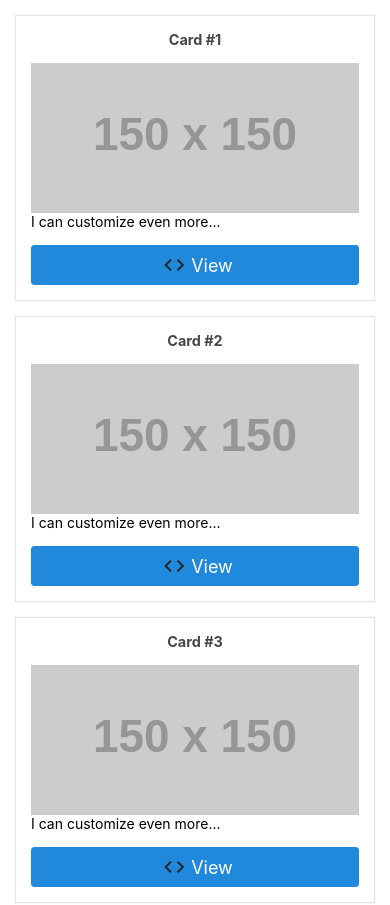
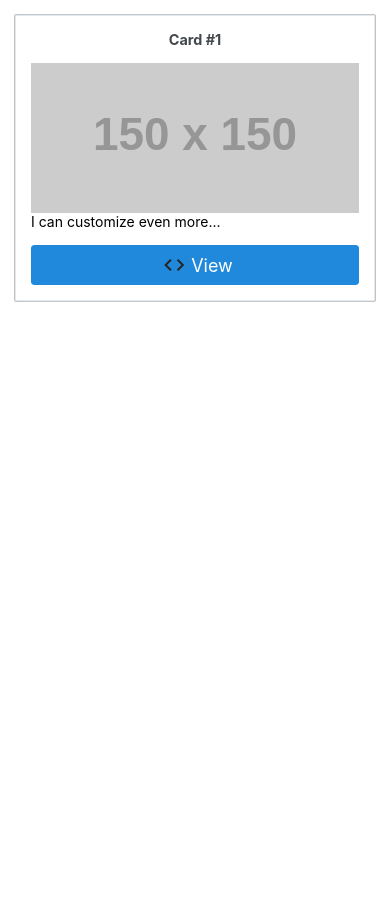
Before and after one commit to irarelycode-dev/learn_reactnative, a React Native app: screen / in a window 390 px wide. Shown: the top 905 px of the page. After the commit the page ends 844 px from the top, so only its background shows below. Built offline with nearby package versions, Linux system fonts and the light colour scheme.

Commit message:
cards stacked up

```diff
--- a/App.js
+++ b/App.js
@@ -30,10 +30,28 @@ export default function App() {
     );
   };
 
+  const renderNoMoreCard = () => {
+    return (
+      <Card>
+        <Card.Title>No more cards!</Card.Title>
+        <Text style={{ marginBottom: 15 }}>No more content!</Text>
+        <Button
+          icon={{ name: "code" }}
+          backgroundColor="#03A9F4"
+          title="View"
+        />
+      </Card>
+    );
+  };
+
   return (
     <View style={styles.container}>
       {/* <Ball /> */}
-      <Deck data={DATA} renderCard={renderCard} />
+      <Deck
+        data={DATA}
+        renderCard={renderCard}
+        renderNoMoreCard={renderNoMoreCard}
+      />
     </View>
   );
 }
--- a/src/Deck.js
+++ b/src/Deck.js
@@ -1,5 +1,5 @@
 import React, { Component } from "react";
-import { View, Animated, PanResponder } from "react-native";
+import { View, Animated, PanResponder, StyleSheet } from "react-native";
 
 //constants
 import { SCREEN_WIDTH, SWIPE_THRESHOLD } from "../constants/constants";
@@ -73,7 +73,12 @@ class Deck extends Component {
   }
 
   renderCards() {
-    return this.props.data.map((item, index) => {
+    if (this.state.index >= this.props.data.length) {
+      return this.props.renderNoMoreCard();
+    }
+
+    return this.props.data
+      .map((item, index) => {
         if (index < this.state.index) {
           return null;
         }
@@ -81,7 +86,7 @@ class Deck extends Component {
         if (index === this.state.index) {
           return (
             <Animated.View
-            style={this.getCardStyle()}
+              style={[this.getCardStyle(), styles.cardStyle]}
               {...this.state.panResponder.panHandlers}
               key={0}
             >
@@ -90,8 +95,13 @@ class Deck extends Component {
           );
         }
 
-      return this.props.renderCard(item);
-    });
+        return (
+          <View key={item.id} style={styles.cardStyle}>
+            {this.props.renderCard(item)}
+          </View>
+        );
+      })
+      .reverse();
   }
 
   render() {
@@ -100,3 +110,10 @@ class Deck extends Component {
 }
 
 export default Deck;
+
+const styles = StyleSheet.create({
+  cardStyle: {
+    position: "absolute",
+    width: SCREEN_WIDTH,
+  },
+});
```
Lines whose indentation alone changed are shown as unchanged.
